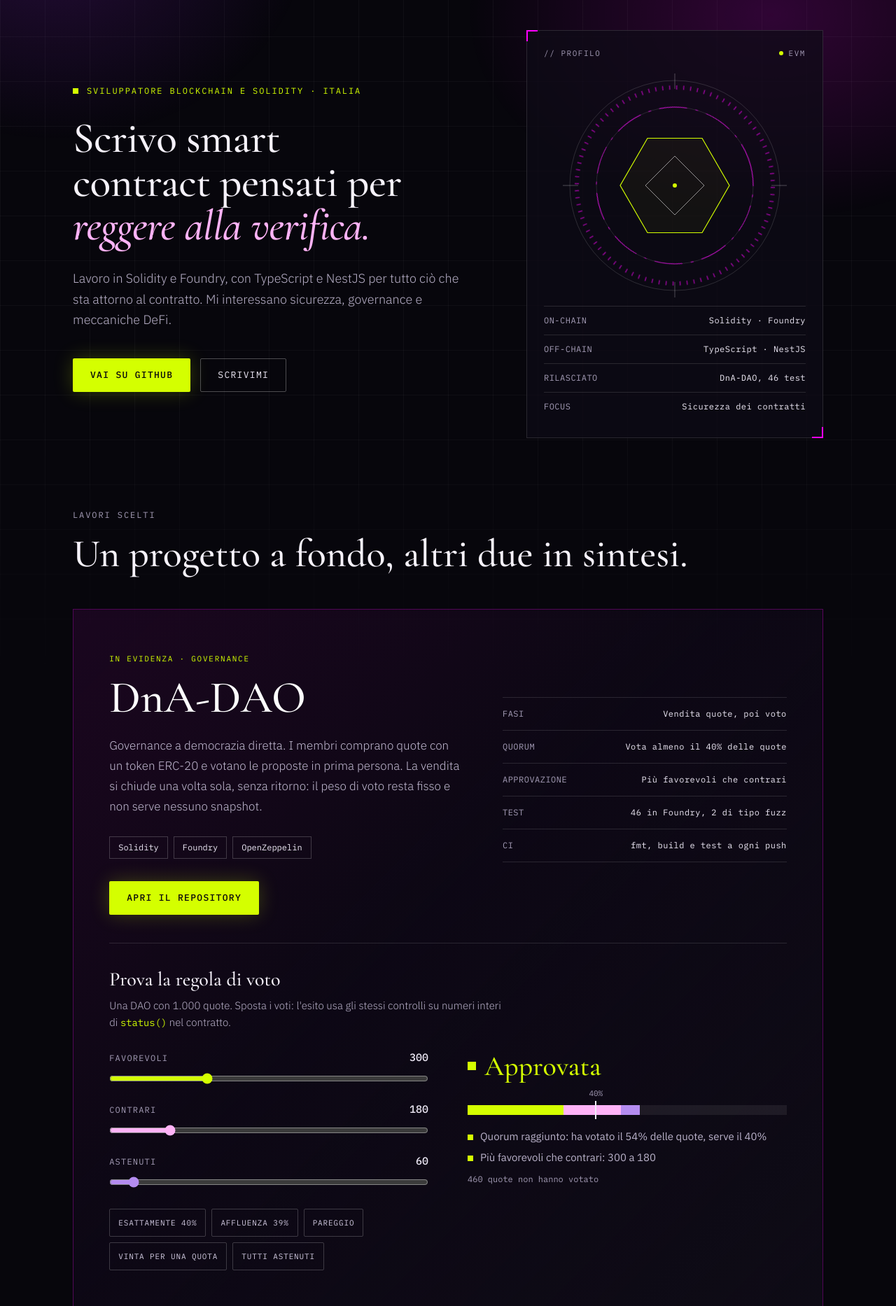
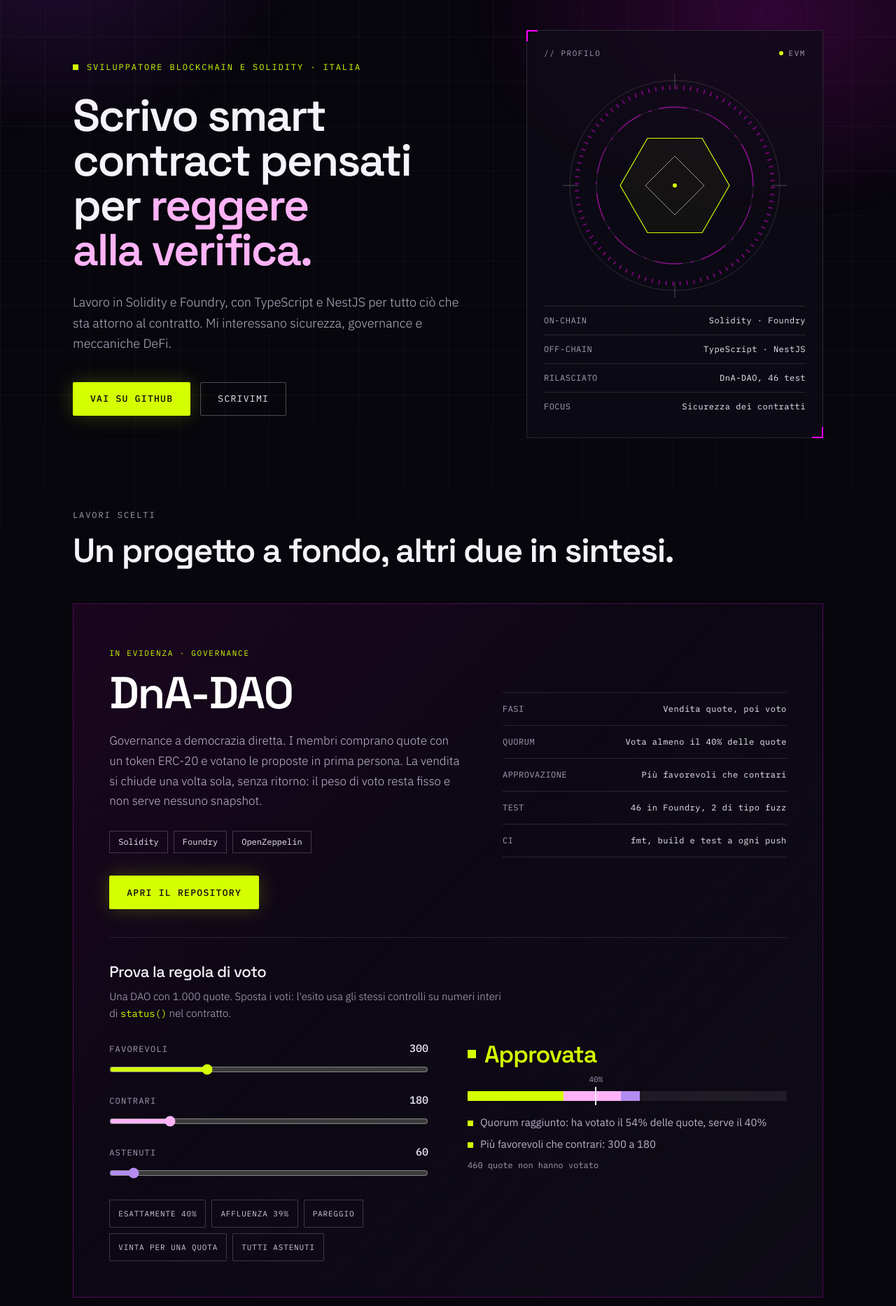
Before and after one commit to Gi4mba/Gi4mba.github.io, a plain HTML site: page it/index.html in a window 1280 px wide. Shown: the part 140-2006 px from the top of the page at 70% size. Drawn offline with Linux system fonts and the light colour scheme.

Commit message:
Switch headings to Space Grotesk
Cormorant Garamond read as editorial; the landing needs a technical
voice. Space Grotesk 500/600, self-hosted woff2 (26 KB vs 47 KB),
600 preloaded for the hero. Heading sizes retuned for the larger
x-height; the Italian hero stays on four lines. Emphasis in headings
is color only, since the face has no italic. Open Graph image
re-rendered with the new face.

```diff
--- a/assets/css/main.css
+++ b/assets/css/main.css
@@ -5,8 +5,8 @@
    ========================================================================== */
 
 /* --- Fonts (self-hosted, latin subset, SIL OFL) -------------------------- */
-@font-face { font-family: "Cormorant Garamond"; font-style: normal; font-weight: 500; font-display: swap; src: url("/assets/fonts/cormorant-500.woff2") format("woff2"); }
-@font-face { font-family: "Cormorant Garamond"; font-style: italic; font-weight: 500; font-display: swap; src: url("/assets/fonts/cormorant-500-italic.woff2") format("woff2"); }
+@font-face { font-family: "Space Grotesk"; font-style: normal; font-weight: 500; font-display: swap; src: url("/assets/fonts/space-grotesk-500.woff2") format("woff2"); }
+@font-face { font-family: "Space Grotesk"; font-style: normal; font-weight: 600; font-display: swap; src: url("/assets/fonts/space-grotesk-600.woff2") format("woff2"); }
 @font-face { font-family: "IBM Plex Sans"; font-style: normal; font-weight: 300; font-display: swap; src: url("/assets/fonts/plex-sans-300.woff2") format("woff2"); }
 @font-face { font-family: "IBM Plex Sans"; font-style: normal; font-weight: 400; font-display: swap; src: url("/assets/fonts/plex-sans-400.woff2") format("woff2"); }
 @font-face { font-family: "IBM Plex Mono"; font-style: normal; font-weight: 400; font-display: swap; src: url("/assets/fonts/plex-mono-400.woff2") format("woff2"); }
@@ -21,7 +21,7 @@
   --signal: #ff00ff;   /* lines, glows, brackets. never body text */
   --acid: #d4ff00;     /* primary action and status marks */
   --violet: #9824e5;   /* background fog */
-  --pink: #ffb3f7;     /* italic emphasis */
+  --pink: #ffb3f7;     /* emphasis in headings */
   --sheet: #120a1c;    /* the colored sheet that slides over the page */
   --lilac: #b48cf0;    /* abstain votes in the simulator */
 
@@ -36,7 +36,7 @@
   --line-strong: rgba(255, 255, 255, 0.28);
   --control: rgba(255, 255, 255, 0.45);
 
-  --serif: "Cormorant Garamond", Georgia, "Times New Roman", serif;
+  --display: "Space Grotesk", "IBM Plex Sans", system-ui, sans-serif;
   --sans: "IBM Plex Sans", system-ui, -apple-system, "Segoe UI", Roboto, sans-serif;
   --mono: "IBM Plex Mono", ui-monospace, SFMono-Regular, Menlo, Consolas, monospace;
 
@@ -265,17 +265,18 @@ img, svg { max-width: 100%; }
 .eyebrow::before { content: ""; width: 8px; height: 8px; background: var(--acid); flex: none; }
 .eyebrow { text-wrap: balance; }
 
-h1, h2, h3 { font-family: var(--serif); font-weight: 500; color: var(--heading); text-wrap: balance; }
-h1 em, h2 em { font-style: italic; color: var(--pink); }
+h1, h2, h3 { font-family: var(--display); font-weight: 600; letter-spacing: -0.03em; color: var(--heading); text-wrap: balance; }
+/* Space Grotesk has no italic: the accent is carried by color alone */
+h1 em, h2 em { font-style: normal; color: var(--pink); }
 
 h1 {
   margin: 28px 0 0;
-  font-size: clamp(46px, 6.6vw, 96px);
-  line-height: 1.02;
-  letter-spacing: -0.01em;
+  font-size: clamp(42px, 6vw, 88px);
+  line-height: 1;
+  letter-spacing: -0.035em;
 }
 /* Italian runs longer: keep the hero headline to four lines */
-:lang(it) h1 { font-size: clamp(40px, 4.8vw, 68px); }
+:lang(it) h1 { font-size: clamp(38px, 5vw, 72px); }
 
 .lede {
   max-width: 560px;
@@ -341,8 +342,8 @@ h1 {
 .section:has(+ .sheet) { padding-bottom: clamp(40px, 4.5vw, 64px); }
 .section h2 {
   margin: 16px 0 0;
-  font-size: clamp(34px, 4.4vw, 56px);
-  line-height: 1.08;
+  font-size: clamp(30px, 3.8vw, 48px);
+  line-height: 1.1;
 }
 
 .tags { display: flex; flex-wrap: wrap; gap: 8px; margin: 0; padding: 0; list-style: none; }
@@ -381,7 +382,7 @@ h1 {
 /* DnA-DAO vote simulator. Initial state is rendered in the HTML; the bar
    defaults below match it, JS only updates them on input. */
 .sim { flex: 1 1 100%; min-width: 0; padding-top: 36px; border-top: 1px solid var(--line); }
-.sim-title { margin: 0; font-family: var(--serif); font-weight: 500; font-size: 28px; line-height: 1.1; color: var(--heading); }
+.sim-title { margin: 0; font-family: var(--display); font-weight: 500; font-size: 22px; line-height: 1.15; letter-spacing: -0.02em; color: var(--heading); }
 .sim-note { max-width: 560px; margin: 10px 0 0; font-size: 15px; line-height: 1.6; font-weight: 300; color: var(--body); }
 .sim-note code { font-family: var(--mono); font-size: 0.92em; color: var(--acid); }
 .sim-grid { display: grid; grid-template-columns: repeat(auto-fit, minmax(min(100%, 300px), 1fr)); gap: 32px 56px; margin-top: 28px; }
@@ -411,7 +412,7 @@ h1 {
 .sim-presets button:hover { border-color: var(--pink); color: var(--pink); }
 .sim-presets button:active { transform: translateY(1px); }
 .sim-outcome { min-width: 0; }
-.sim-status { display: flex; align-items: center; gap: 12px; margin: 0; font-family: var(--serif); font-size: clamp(30px, 3.4vw, 40px); line-height: 1.1; }
+.sim-status { display: flex; align-items: center; gap: 12px; margin: 0; font-family: var(--display); font-weight: 600; font-size: clamp(26px, 3vw, 34px); line-height: 1.1; letter-spacing: -0.03em; }
 .sim-status::before { content: ""; flex: none; width: 12px; height: 12px; background: currentColor; }
 .sim-status[data-status="approved"] { color: var(--acid); }
 .sim-status[data-status="rejected"] { color: var(--pink); }
@@ -455,14 +456,14 @@ h1 {
   .card:hover::before { opacity: 1; }
 }
 .card .kicker { color: var(--muted); }
-.card h3 { margin: 14px 0 0; font-size: 34px; line-height: 1.1; color: #fff; }
+.card h3 { margin: 14px 0 0; font-size: 26px; font-weight: 500; line-height: 1.15; color: #fff; }
 .card p { margin: 14px 0 0; font-size: 16px; line-height: 1.65; font-weight: 300; color: var(--body); }
 .card .link-mono { margin-top: 20px; }
 
 /* Stack */
 .stack-grid { display: flex; flex-wrap: wrap; gap: 40px; margin-top: 48px; }
 .stack-col { flex: 1 1 260px; min-width: 0; padding-top: 24px; border-top: 1px solid var(--signal); }
-.stack-col h3 { margin: 0; font-size: 30px; color: #fff; }
+.stack-col h3 { margin: 0; font-size: 24px; font-weight: 500; color: #fff; }
 .stack-col p { margin: 12px 0 0; font-size: 16px; line-height: 1.6; font-weight: 300; color: var(--body); }
 .stack-col .tags { margin-top: 20px; }
 
@@ -697,9 +698,11 @@ h1 {
   overflow: hidden;
   -webkit-line-clamp: 2;
   -webkit-box-orient: vertical;
-  font-family: var(--serif);
-  font-size: 20px;
-  line-height: 1.2;
+  font-family: var(--display);
+  font-weight: 500;
+  font-size: 17px;
+  line-height: 1.25;
+  letter-spacing: -0.01em;
   color: var(--heading);
 }
 .dock-foot {
@@ -731,7 +734,7 @@ h1 {
   .feature .btn { width: 100%; min-height: 52px; }
   .form .btn { align-self: stretch; min-height: 52px; }
   .card { padding: 24px; }
-  .card h3 { font-size: 30px; }
+  .card h3 { font-size: 24px; }
 }
 
 /* --- Motion (only when the visitor allows it) ------------------------------ */
--- a/it/index.html
+++ b/it/index.html
@@ -33,8 +33,7 @@
   <link rel="apple-touch-icon" href="/assets/img/apple-touch-icon.png">
   <link rel="manifest" href="/site.webmanifest">
 
-  <link rel="preload" href="/assets/fonts/cormorant-500.woff2" as="font" type="font/woff2" crossorigin>
-  <link rel="preload" href="/assets/fonts/cormorant-500-italic.woff2" as="font" type="font/woff2" crossorigin>
+  <link rel="preload" href="/assets/fonts/space-grotesk-600.woff2" as="font" type="font/woff2" crossorigin>
   <link rel="preload" href="/assets/fonts/plex-sans-300.woff2" as="font" type="font/woff2" crossorigin>
   <link rel="stylesheet" href="/assets/css/main.css">
 
```
Also changed, not shown: index.html (+1 -2 lines), assets/fonts/LICENSES.txt, assets/fonts/cormorant-500-italic.woff2 (deleted), assets/fonts/cormorant-500.woff2 (deleted), assets/fonts/space-grotesk-500.woff2 (added), assets/fonts/space-grotesk-600.woff2 (added), assets/img/og.jpg.
